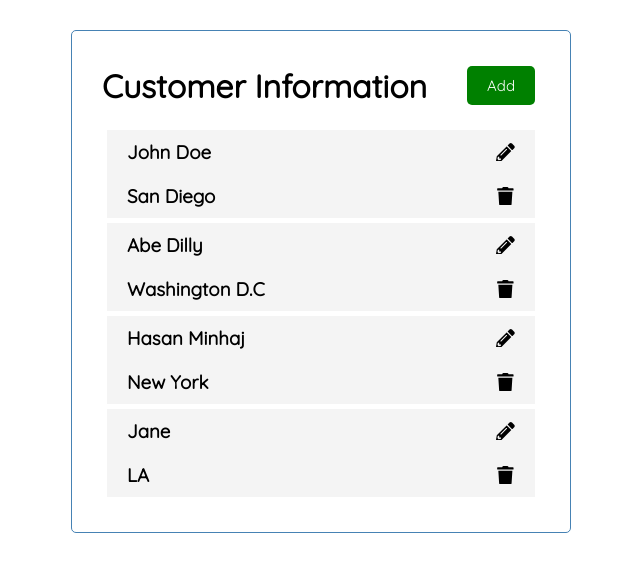
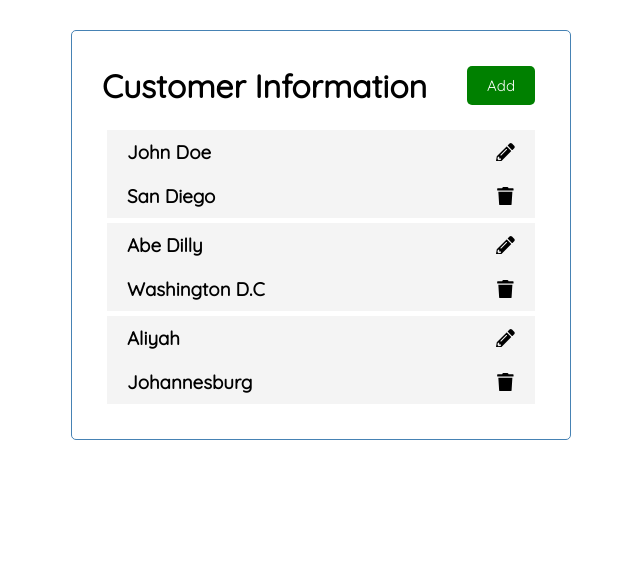
Before and after one commit to sharmimuk/react-customer-info, a React (Create React App) app: page / in a window 1280 px wide. Shown: the top 572 px of the page, without its empty margins (319-959 px from the left). Built offline with nearby package versions, Linux system fonts and the light colour scheme; data requests are answered from the project's data file.

Commit message:
Delete button changes

```diff
--- a/db.json
+++ b/db.json
@@ -1,24 +1,19 @@
 {
   "customers": [
     {
-      "id": "1",
+      "id": 1,
       "CustomerName": "John Doe",
       "Location": "San Diego"
     },
     {
-      "id": "2",
+      "id": 2,
       "CustomerName": "Abe Dilly",
       "Location": "Washington D.C"
     },
     {
-      "id": "3",
-      "CustomerName": "Hasan Minhaj",
-      "Location": "New York"
-    },
-    {
-      "CustomerName": "Jane",
-      "Location": "LA",
-      "id": "4"
+      "CustomerName": "Aliyah",
+      "Location": "Johannesburg",
+      "id": 5
     }
   ]
 }
--- a/src/App.js
+++ b/src/App.js
@@ -23,6 +23,7 @@ function App() {
     return data;
   };
 
+  // Add a new customer
   const [showAddCustomer, setShowAddCustomers] = useState(false);
   const addCustomer = async (customer) => {
     const res = await fetch("http://localhost:5000/customers", {
@@ -36,6 +37,14 @@ function App() {
     setCustomers([...customers, data]);
   };
 
+  // Delete a selected customer
+  const deleteCustomer = async (id) => {
+    await fetch(`http://localhost:5000/customers/${id}`, {
+      method: "DELETE",
+    });
+    setCustomers(customers.filter((customer) => customer.id !== id));
+  };
+
   return (
     <div className="container">
       <Header
@@ -46,7 +55,7 @@ function App() {
 
       {showAddCustomer && <AddCustomer onAdd={addCustomer} />}
       {customers.length > 0 ? (
-        <Customers customers={customers} />
+        <Customers customers={customers} onDelete={deleteCustomer} />
       ) : (
         "No Customers to show !!"
       )}
--- a/src/components/Customer.js
+++ b/src/components/Customer.js
@@ -1,6 +1,6 @@
 import { FaPencilAlt, FaTrash } from "react-icons/fa";
 
-const Customer = ({ customer }) => {
+const Customer = ({ customer, onDelete }) => {
   return (
     <div className="customer">
       <h3>
@@ -10,7 +10,10 @@ const Customer = ({ customer }) => {
       <br />
       <h3>
         {customer.Location}
-        <FaTrash style={{ cursor: "pointer", float: "right" }} />
+        <FaTrash
+          style={{ cursor: "pointer", float: "right" }}
+          onClick={() => onDelete(customer.id)}
+        />
       </h3>
     </div>
   );
--- a/src/components/Customers.js
+++ b/src/components/Customers.js
@@ -1,10 +1,10 @@
 import Customer from "./Customer";
 
-const Customers = ({ customers }) => {
+const Customers = ({ customers, onDelete }) => {
   return (
     <>
       {customers.map((customer) => (
-        <Customer key={customer.id} customer={customer} />
+        <Customer key={customer.id} customer={customer} onDelete={onDelete} />
       ))}
     </>
   );
```
